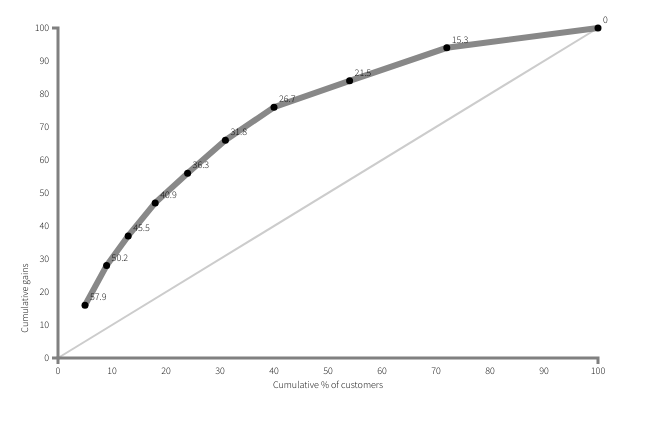
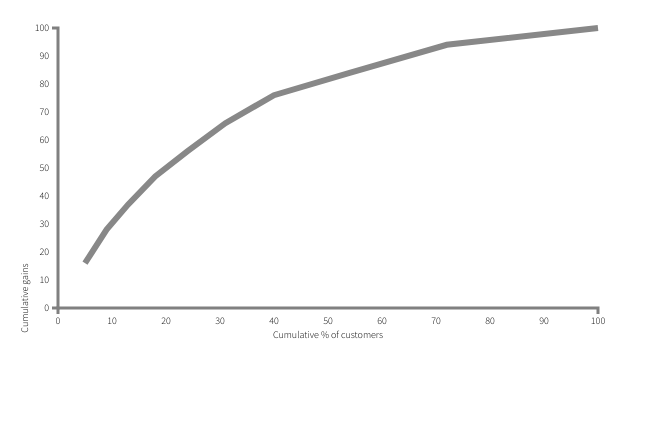
Before and after one commit to wboykinm/chart-demos, a plain HTML site: page d3js/lgroc/gains.html in a window 1280 px wide. Shown: the whole page, without its empty margins (0-650 px from the left). Drawn offline with nearby package versions, Linux system fonts and the light colour scheme.

Commit message:
working model needs brush

```diff
--- a/d3js/lgroc/gains.html
+++ b/d3js/lgroc/gains.html
@@ -36,13 +36,19 @@
         stroke-width: 3;
       }
 
+      .brush .extent {
+        stroke: #0044ff;
+        fill-opacity: .125;
+        shape-rendering: crispEdges;
+      }
+
     </style>
   </head>
   <body>
     <script>
       var margin = {top: 20, right: 10, bottom: 50, left: 50},
           width = 600 - margin.left - margin.right,
-          height = 400 - margin.top - margin.bottom;
+          height = 350 - margin.top - margin.bottom;
 
       var x = d3.scale.linear()
           .domain([0,100])
@@ -68,14 +74,16 @@
           .append("g")
             .attr("transform", "translate(" + margin.left + "," + margin.top + ")");
 
+        // Define as area here
+
         var line = d3.svg.line()
             .x(function(d) { return x(d.customers); })
             .y(function(d) { return y(d.gains); });
 
-        svg.append("path")
+        /*svg.append("path")
           .datum([{customers: 0, gains: 0}, {customers: 100, gains: 100}])
           .attr("class", "baseline")
-          .attr("d", line);
+          .attr("d", line);*/
 
         svg.append("g")
             .attr("class", "x axis")
@@ -102,25 +110,11 @@
           .attr("class", "gains")
           .attr("d", line);
 
-        svg.selectAll(".dot")
-            .data(data)
-          .enter()
-            .append("circle")
-              .attr("class", "dot")
-              .attr("r", 3.5)
-              .attr("cx", function(d) { return x(d.customers); })
-              .attr("cy", function(d) { return y(d.gains); })
-
-        svg.selectAll(".label")
-            .data(data)
-          .enter()
-            .append("text")
-              .attr("class", "label")
-              .attr("x", function(d) { return x(d.customers); })
-              .attr('dx', 5)
-              .attr("y", function(d) { return y(d.gains); })
-              .attr('dy', -5)
-              .text(function(d) { return Math.round(d.min_score * 10) / 10 })
+        svg.append("g")
+          .attr("class", "brush")
+          .call(d3.svg.brush()
+            .x(x)
+          );
 
       });
       function type(d) {
```
